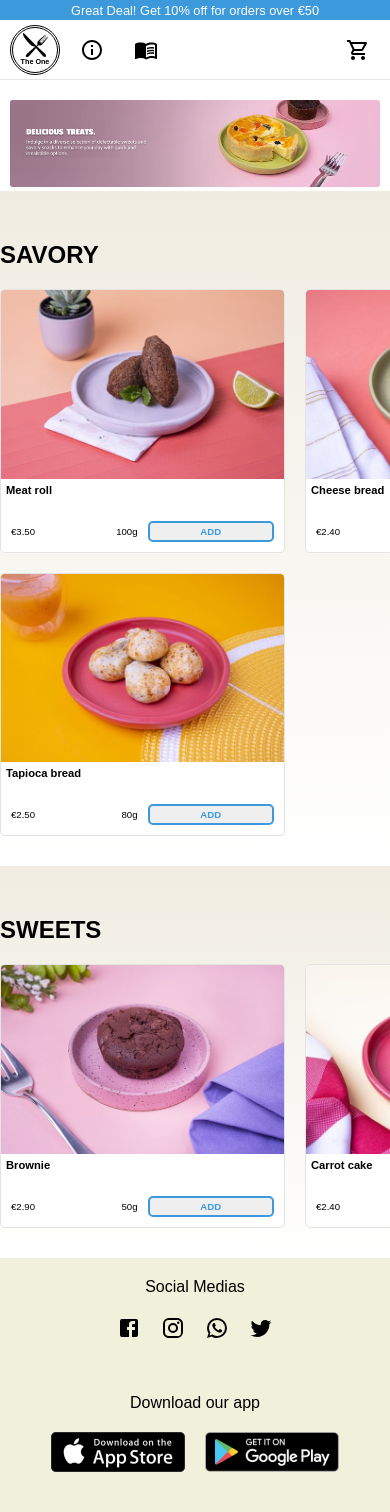
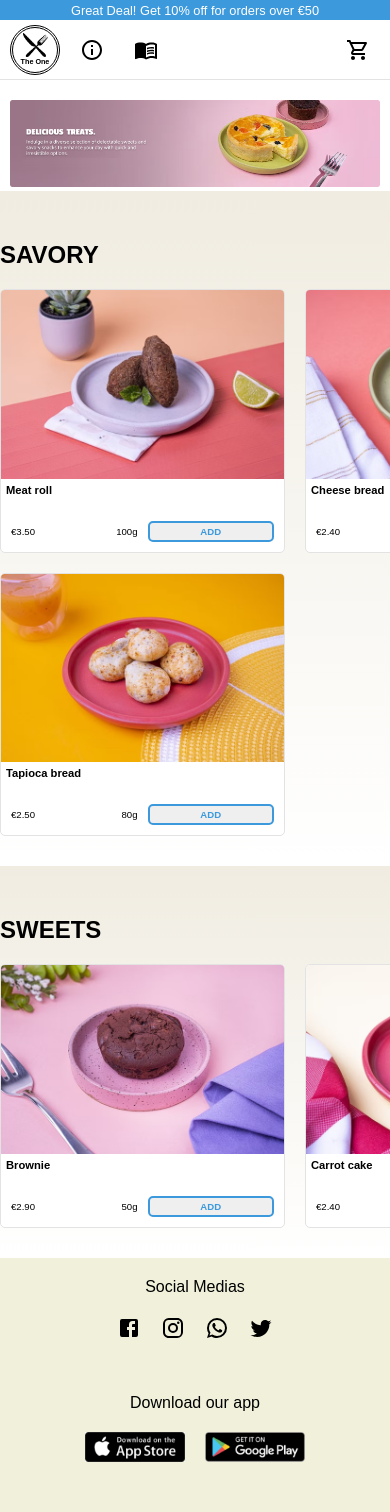
Before and after one commit to MichelPomerantzeff/Food-Ecommerce, a React (Vite) app: page /snacks in a window 390 px wide. Shown: the top 1512 px of the page. Built offline with nearby package versions, Linux system fonts and the light colour scheme; no server answers.

Commit message:
feat:: add responsiveness to footer

```diff
--- a/src/components/footer/Footer.css
+++ b/src/components/footer/Footer.css
@@ -50,13 +50,13 @@
     color: #1DA1F2;
 }
 
-.downloadappwrapper {
+.download-app-wrapper {
     display: flex;
     align-items: center;
     gap: 20px;
 }
 
-.downloadappimage:hover {
+.download-app-image {
     cursor: pointer;
 }
 
@@ -105,7 +105,9 @@
 
 @media (max-width:650px) {
 
-
+    .download-app-image {
+        width: 100px;
+    }
 }
 
 @media (max-width:480px) {}
--- a/src/components/footer/Footer.jsx
+++ b/src/components/footer/Footer.jsx
@@ -34,9 +34,9 @@ export default function Footer() {
                     <div className="footer-side footer-center">
                         <h2>Download our app</h2>
 
-                        <div className="downloadappwrapper">
-                            <img src={appleStore} alt="APPLE STORE" />
-                            <img src={playStore} alt="PLAY STORE" />
+                        <div className="download-app-wrapper">
+                            <img className="download-app-image" src={appleStore} alt="APPLE STORE" />
+                            <img className="download-app-image" src={playStore} alt="PLAY STORE" />
                         </div>
                     </div>
                 </div>
```
